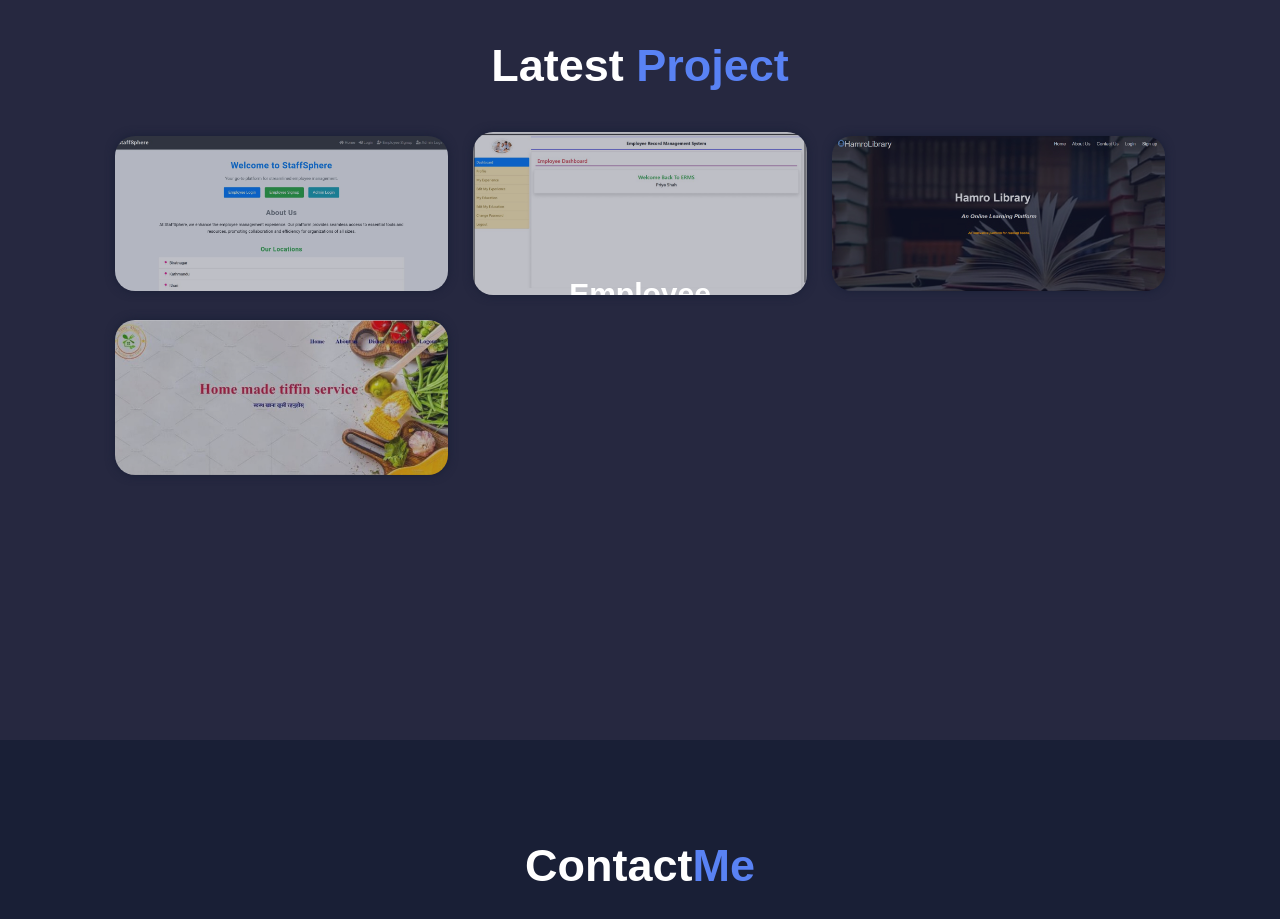
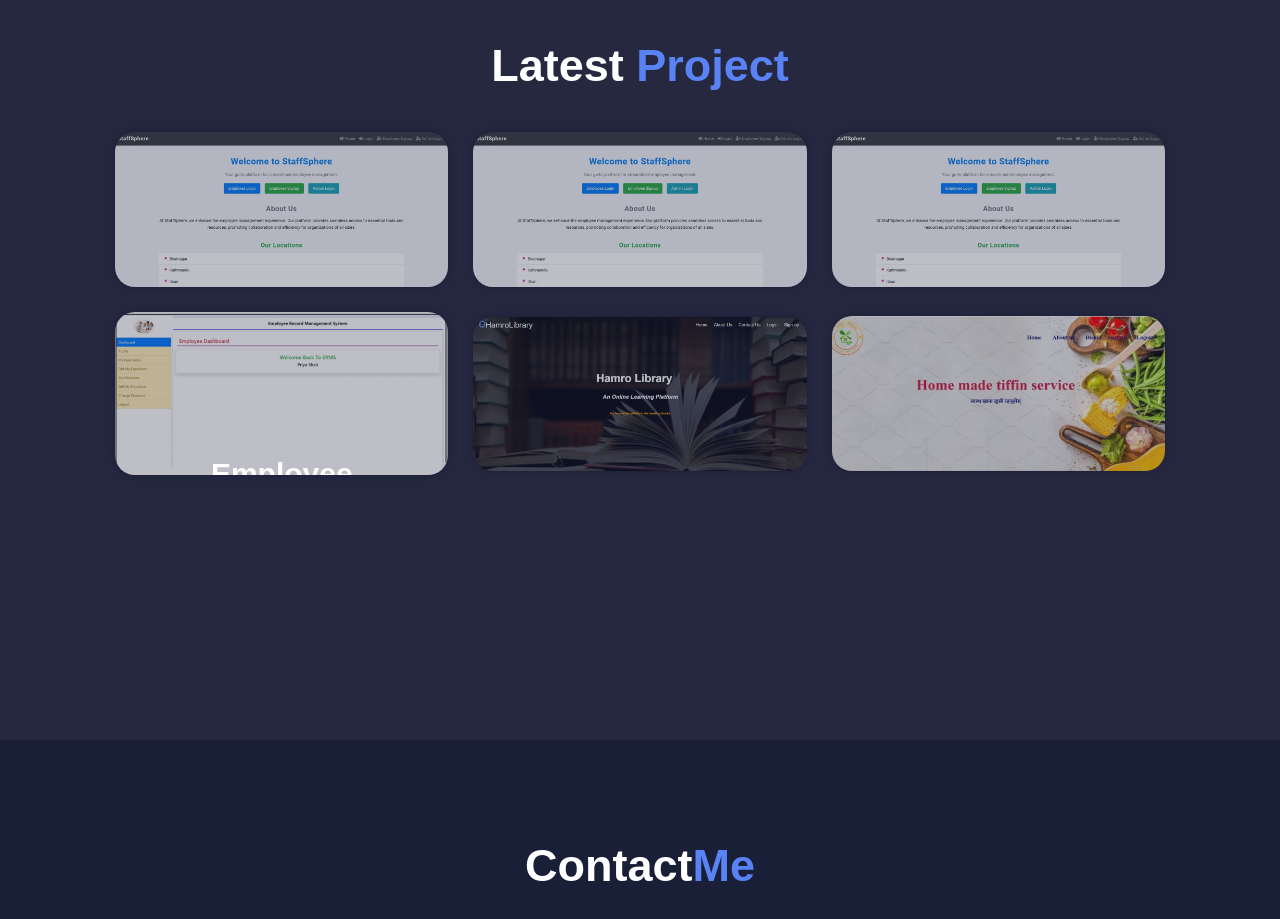
Before and after one commit to sharmanehu/portfolio, a plain HTML site: page index.html in a window 1280 px wide. Shown: the part 2460-3379 px from the top of the page. Drawn offline with nearby package versions, Linux system fonts and the light colour scheme.

Commit message:
chngaed
changex

```diff
--- a/index.html
+++ b/index.html
@@ -88,9 +88,27 @@
                 <div class="portfolio-box">
                     <img src="./images/staffsphere.jpg" alt="">
                     <div class="portfolio-layer">
+                        <h4>Hotel-Booking--Data-Analysis</h4>
+                        <p>Excel project for Data Analysis</p>
+                        <a href="https://github.com/sharmanehu/Hotel-Booking--Data-Analysis" class="btn">Github Link</a>
+                        <i class="fa-solid fa-up-right-from-square"></i>
+                    </div>
+                </div>
+                <div class="portfolio-box">
+                    <img src="./images/staffsphere.jpg" alt="">
+                    <div class="portfolio-layer">
+                        <h4>Road Accident--Data-Analysis</h4>
+                        <p>Power BI project for Data Analysis</p>
+                        <a href="https://github.com/sharmanehu/Road-Accident--Data-Analysis" class="btn">Github Link</a>
+                        <i class="fa-solid fa-up-right-from-square"></i>
+                    </div>
+                </div>
+                <div class="portfolio-box">
+                    <img src="./images/staffsphere.jpg" alt="">
+                    <div class="portfolio-layer">
                         <h4>TastyMeal</h4>
                         <p>Php based Website for tiffin management.</p>
-                        <a href="./projects/StaffSphere.zip" class="btn">Download</a>
+                        <a href="https://github.com/sharmanehu/StaffSphere" class="btn">Download</a>
                         <i class="fa-solid fa-up-right-from-square"></i>
                     </div>
                 </div>
@@ -99,7 +117,7 @@
                     <div class="portfolio-layer">
                         <h4>Employee management System</h4>
                         <p>Python-Django, Website for employee details management.</p>
-                        <a href="./projects/EmployeeRecordMgmt.zip" class="btn">Download</a>
+                        <a href="https://github.com/sharmanehu/EmployeeManagement" class="btn">Download</a>
                         <i class="fa-solid fa-up-right-from-square"></i>
                     </div>
                 </div>
@@ -108,7 +126,7 @@
                     <div class="portfolio-layer">
                         <h4>OnlineLibrary</h4>
                         <p>Python-Django, Website for e-library in University.</p>
-                        <a href="./projects/Onlinelibrary.zip" class="btn">Download</a>
+                        <a href="https://github.com/sharmanehu/Onlinelibrary" class="btn">Download</a>
                         <i class="fa-solid fa-up-right-from-square"></i>
                     </div>
                 </div>
@@ -117,7 +135,7 @@
                     <div class="portfolio-layer">
                         <h4>TastyMeal</h4>
                         <p>Php based Website for tiffin management.</p>
-                        <a href="./projects/Tastymeal.zip" class="btn">Download</a>
+                        <a href="https://github.com/sharmanehu/tasty-meal" class="btn">Download</a>
                         <i class="fa-solid fa-up-right-from-square"></i>
                     </div>
                 </div>
```
